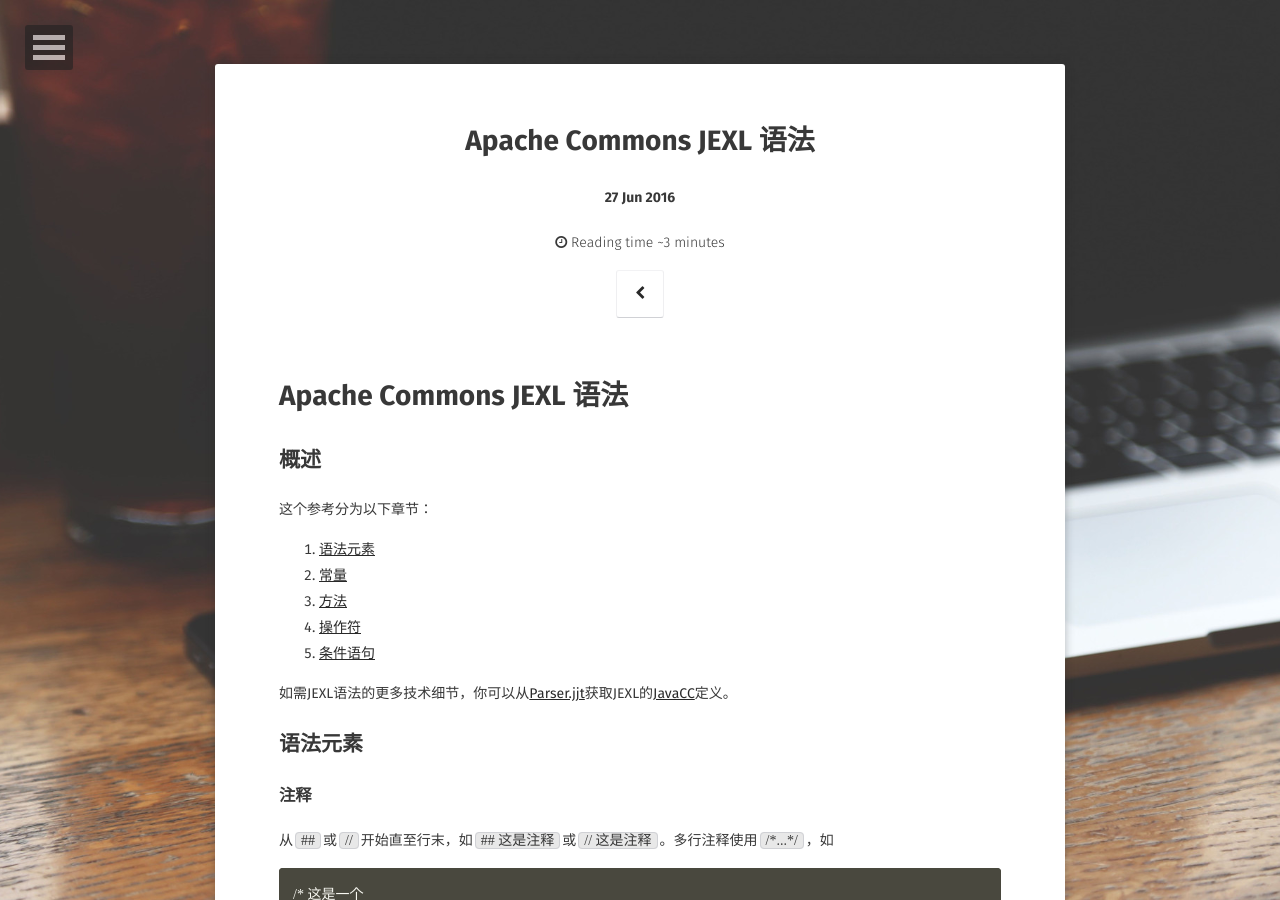
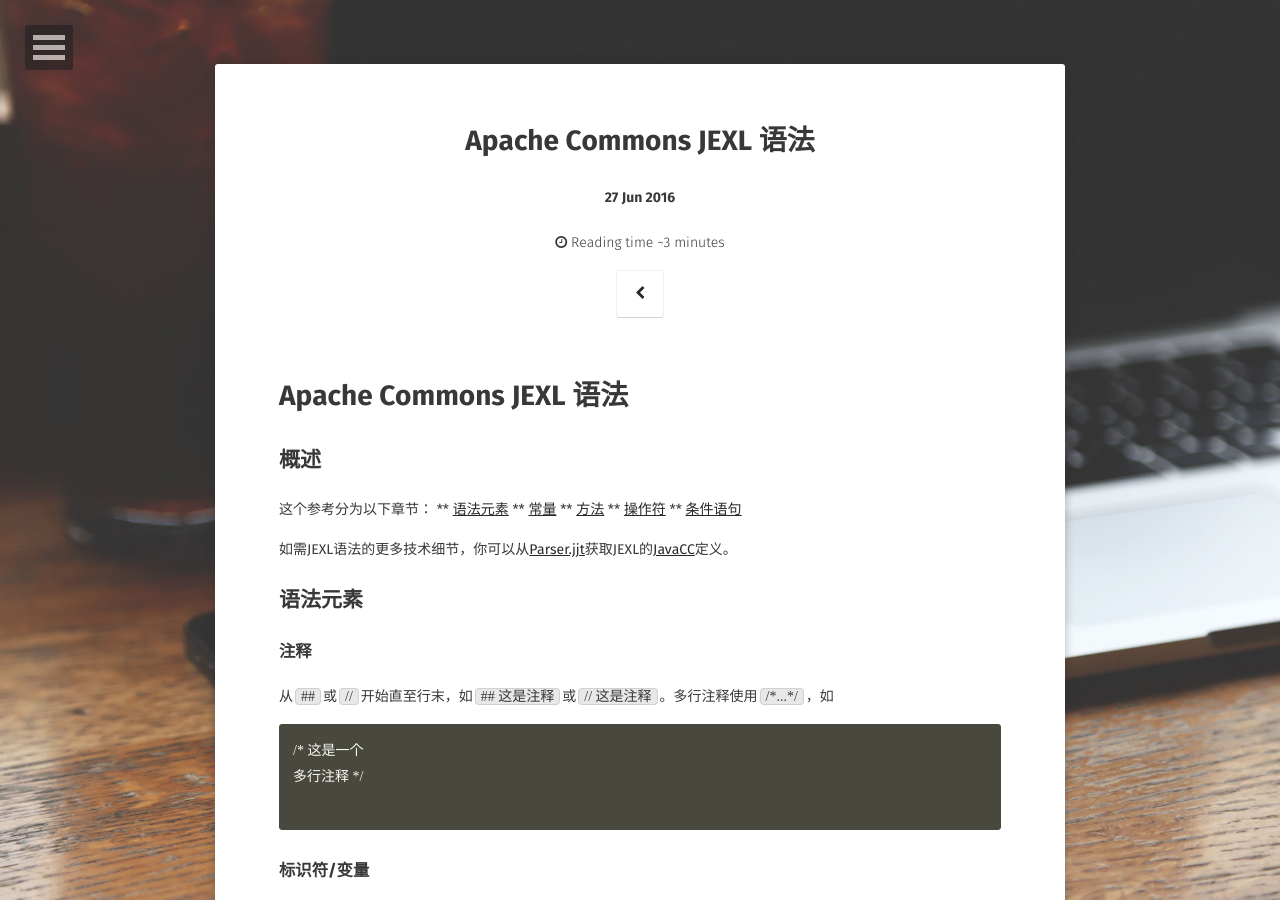
Before and after one commit to ridikuius/ridikuius.github.io, a Jekyll site: the page built from _posts/2016-06-27-Apache-Commons-JEXL3-语法.md, in a window 1280 px wide and 900 px high. Built offline with Jekyll 4.4.1, drawn with Linux system fonts in a browser that asks for light colours; some web fonts are replaced; comment, search, counter and statistics services are not loaded; part of the change alters nothing that is shown.

```diff
--- a/_posts/2016-06-27-Apache-Commons-JEXL3-语法.md
+++ b/_posts/2016-06-27-Apache-Commons-JEXL3-语法.md
@@ -8,13 +8,15 @@ comments: true
 ---
 
 # Apache Commons JEXL 语法
+
 ## 概述
+
 这个参考分为以下章节：
-1. [语法元素](#语法元素)
-1. [常量](#常量)
-1. [方法](#方法)
-1. [操作符](#操作符)
-1. [条件语句](#条件)
+** [语法元素](#语法元素)
+** [常量](#常量)
+** [方法](#方法)
+** [操作符](#操作符)
+** [条件语句](#条件)
 
 如需JEXL语法的更多技术细节，你可以从[Parser.jjt](http://svn.apache.org/viewvc/commons/proper/jexl/trunk/src/main/java/org/apache/commons/jexl3/parser/Parser.jjt?view=markup)获取JEXL的[JavaCC](https://javacc.dev.java.net/)定义。
 
```
